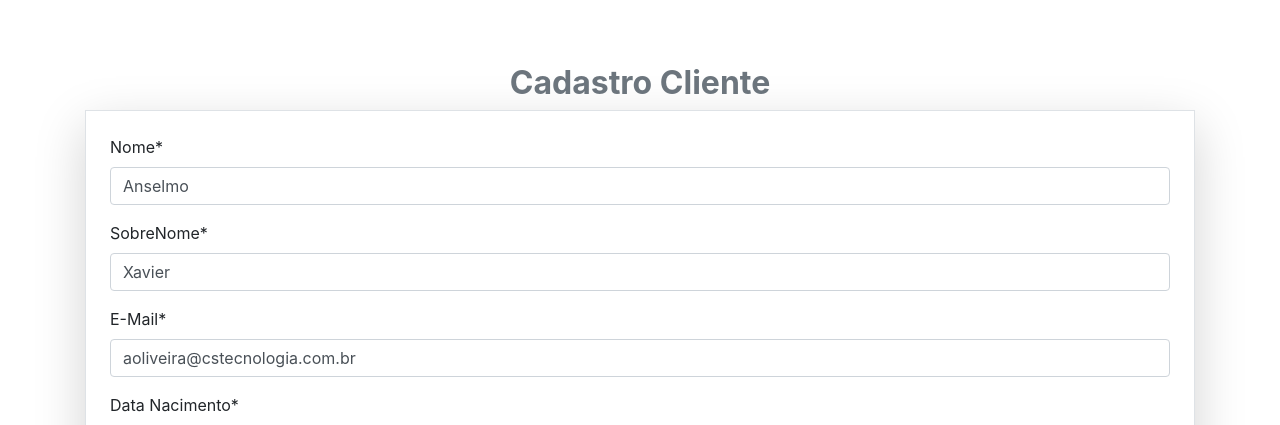
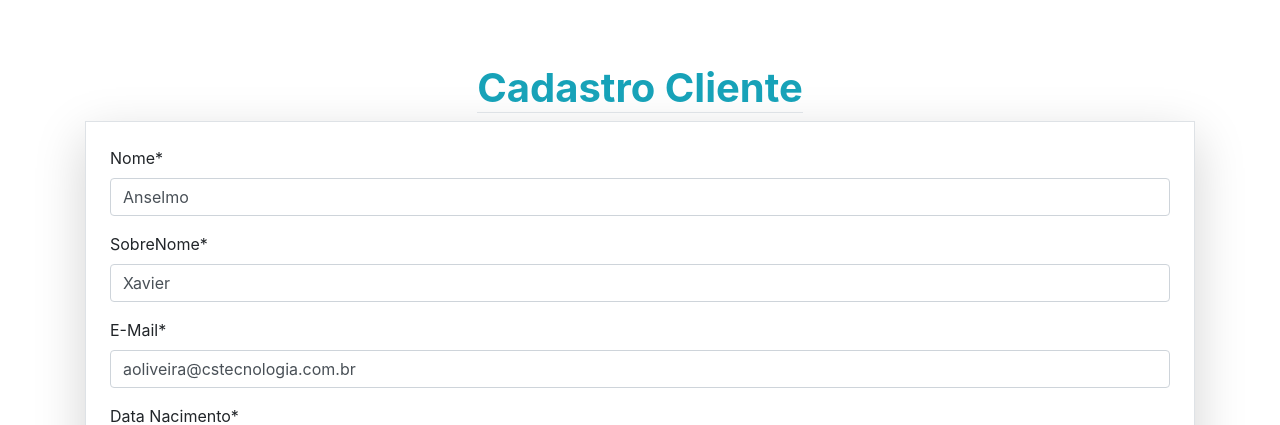
Before and after one commit to anselmoaxo/crm, a Django app: page /customer/1/ in a window 1280 px wide. Shown: the part 56-481 px from the top of the page. Run offline with Django 4.2, Linux system fonts and the light colour scheme; data comes from the database, SQL or seed files in the repository; both versions use the stored data as it was after the commit; some libraries are stand-ins or nearby versions.

Commit message:
acrescentando .gitignore e cadastro Cliente

```diff
--- a/customer/templates/customer/customer_create.html
+++ b/customer/templates/customer/customer_create.html
@@ -16,7 +16,7 @@
 
 
 <div class="d-grid gap-3 d-md-flex justify-content-md-center">
-  <h2 class='text-muted'><strong>Cadastro Cliente</strong></h2>
+  <h1 class='text-center text-info border-bottom'><strong>Cadastro Cliente</strong></h1>
 </div>
 <form  method="post">
   {% csrf_token %}
```
Also changed, not shown: db.sqlite3, 1 other file.
